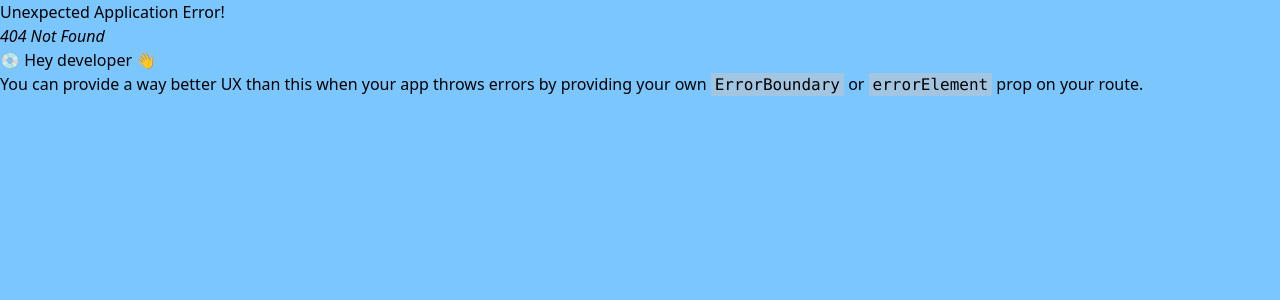
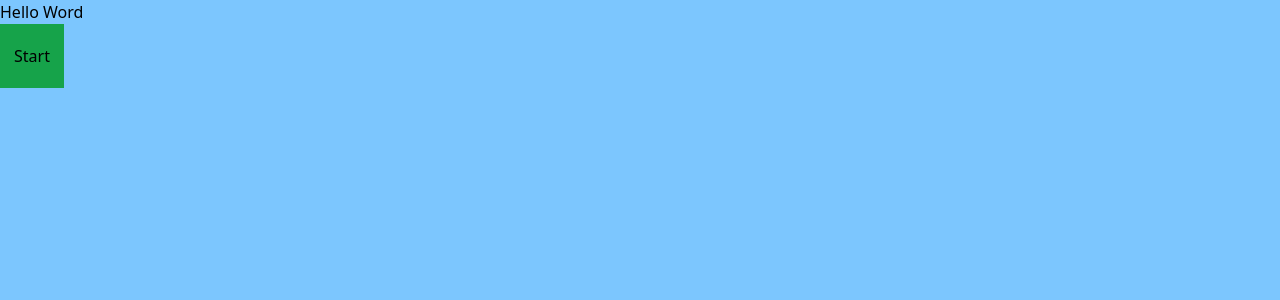
Before and after one commit to JRebertt/QuizApp-V2, a React (Vite) app: page / in a window 1280 px wide. Before the commit this address had no page. Shown: the top 300 px of the page. Built offline with nearby package versions, Linux system fonts and the light colour scheme.

Commit message:
Up Version 1

```diff
--- /dev/null
+++ b/src/pages/Home.tsx
@@ -0,0 +1,12 @@
+import { useNavigate } from "react-router-dom";
+
+export function Home() {
+
+  const navigate  = useNavigate()
+  return (
+    <div>
+      <h2>Hello Word</h2>
+      <button className="h-16 w-16 bg-green-600" onClick={() => {navigate('/quizzes')}}>Start</button>
+    </div>
+  );
+}
--- a/src/routes/router.tsx
+++ b/src/routes/router.tsx
@@ -3,6 +3,7 @@ import { createBrowserRouter, useParams } from "react-router-dom";
 import App from "../App";
 import { AuthRoutes } from "../components/AuthRoutes";
 import { ContentTest } from "../pages/contentTest";
+import { Home } from "../pages/Home";
 import { QuizzesList } from "../pages/quizzesList";
 import { SignIn } from "../pages/signIn";
 
@@ -27,4 +28,8 @@ export const router = createBrowserRouter([
     path: "/quizzes",
     element: <QuizzesList />,
   },
+  {
+    path: "/",
+    element: <Home />,
+  },
 ]);
```
